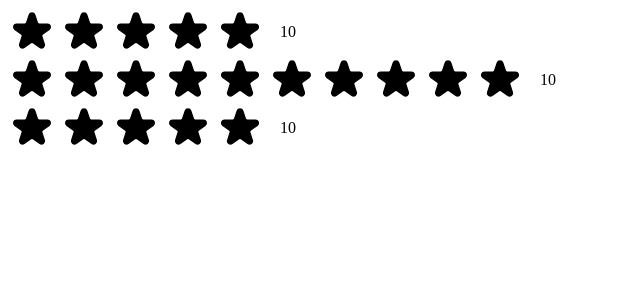
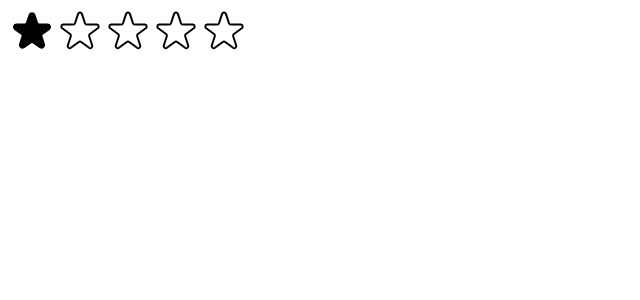
Before and after one commit to Ifeoluwa-cloud/usepopcorn, a React (Create React App) app: page / in a window 1280 px wide. Shown: the top 300 px of the page, without its empty margins (0-640 px from the left). Built offline with nearby package versions, Linux system fonts and the light colour scheme.

Commit message:
Initialized starRating Components

```diff
--- a/src/StarRating.js
+++ b/src/StarRating.js
@@ -1,3 +1,5 @@
+import { useState } from "react";
+
 const containerStyle = {
     display: 'flex',
     alignItems: 'center',
@@ -6,7 +8,6 @@
 
 const starContainerStyle = {
     display: 'flex',
-    gap: '4px'
 };
 
 const textStyle = {
@@ -15,15 +16,27 @@
 };
 
 export default function StarRating({ maxRating = 5 }) {
+    const [rating, setRating] = useState(1);
+    const [tempRating,  setTempRating] = useState(0);
+
+    function handleRating(rating) {
+        setRating(rating);
+    }
 
     return(
         <div style={containerStyle}>
             <div style={starContainerStyle}>
                 {Array.from({ length: maxRating }, (_, i) => (
-                    <Star key={i} />
+                    <Star
+                        key={i}
+                        full={tempRating ? tempRating >= i + 1 : rating >= i + 1}
+                        onRate={()  => handleRating( i + 1 )}
+                        onMoverIn={() => setTempRating(i+1)}
+                        onMoverOut={() => setTempRating(0)}
+                    />
                 ))}
             </div>
-            <p style={textStyle}>10</p>
+            <p style={textStyle}>{tempRating || ""}</p>
         </div>
     );
 }
@@ -35,19 +48,38 @@
     cursor: 'pointer'
 }
 
-function Star() {
+function Star({ onRate, full, onMoverIn, onMoverOut }) {
     return(
-        <span role="button" style={starStyle}>
-            <svg
+        <span
+            role="button"
+            style={starStyle}
+            onClick={onRate}
+            onMouseEnter={onMoverIn}
+            onMouseLeave={onMoverOut}
+        >
+            {full ? (<svg
                 xmlns="http://www.w3.org/2000/svg"
                 viewBox="0 0 20 20"
                 fill="#000"
                 stroke="#000"
             >
-                <path
-                    d="M9.049 2.927c.3-.921 1.603-.921 1.902 0l1.07 3.292a1 1 0 00.95.69h3.462c.969 0 1.371 1.24.588 1.81l-2.8 2.034a1 1 0 00-.364 1.118l1.07 3.292c.3.921-.755 1.688-1.54 1.118l-2.8-2.034a1 1 0 00-1.175 0l-2.8 2.034c-.784.57-1.838-.197-1.539-1.118l1.07-3.292a1 1 0 00-.364-1.118L2.98 8.72c-.783-.57-.38-1.81.588-1.81h3.461a1 1 0 00.951-.69l1.07-3.292z"
+                <path d="M9.049 2.927c.3-.921 1.603-.921 1.902 0l1.07 3.292a1 1 0 00.95.69h3.462c.969 0 1.371 1.24.588 1.81l-2.8 2.034a1 1 0 00-.364 1.118l1.07 3.292c.3.921-.755 1.688-1.54 1.118l-2.8-2.034a1 1 0 00-1.175 0l-2.8 2.034c-.784.57-1.838-.197-1.539-1.118l1.07-3.292a1 1 0 00-.364-1.118L2.98 8.72c-.783-.57-.38-1.81.588-1.81h3.461a1 1 0 00.951-.69l1.07-3.292z"
                 />
-            </svg>
+            </svg>) : (
+                <svg
+                    xmlns="http://www.w3.org/2000/svg"
+                    fill="none"
+                    viewBox="0 0 24 24"
+                    stroke="#000"
+                    >
+                    <path
+                        strokeLinecap="round"
+                        strokeLinejoin="round"
+                        strokeWidth="{2}"
+                        d="M11.049 2.927c.3-.921 1.603-.921 1.902 0l1.519 4.674a1 1 0 00.95.69h4.915c.969 0 1.371 1.24.588 1.81l-3.976 2.888a1 1 0 00-.363 1.118l1.518 4.674c.3.922-.755 1.688-1.538 1.118l-3.976-2.888a1 1 0 00-1.176 0l-3.976 2.888c-.783.57-1.838-.197-1.538-1.118l1.518-4.674a1 1 0 00-.363-1.118l-3.976-2.888c-.784-.57-.38-1.81.588-1.81h4.914a1 1 0 00.951-.69l1.519-4.674z"
+                    />
+                </svg>
+            )}
         </span>
     )
 }
@@ -61,18 +93,6 @@
 
 EMPTY STAR
 
-<svg
-  xmlns="http://www.w3.org/2000/svg"
-  fill="none"
-  viewBox="0 0 24 24"
-  stroke="#000"
->
-  <path
-    strokeLinecap="round"
-    strokeLinejoin="round"
-    strokeWidth="{2}"
-    d="M11.049 2.927c.3-.921 1.603-.921 1.902 0l1.519 4.674a1 1 0 00.95.69h4.915c.969 0 1.371 1.24.588 1.81l-3.976 2.888a1 1 0 00-.363 1.118l1.518 4.674c.3.922-.755 1.688-1.538 1.118l-3.976-2.888a1 1 0 00-1.176 0l-3.976 2.888c-.783.57-1.838-.197-1.538-1.118l1.518-4.674a1 1 0 00-.363-1.118l-3.976-2.888c-.784-.57-.38-1.81.588-1.81h4.914a1 1 0 00.951-.69l1.519-4.674z"
-  />
-</svg>
+
 
 */
--- a/src/index.js
+++ b/src/index.js
@@ -10,7 +10,5 @@
   <React.StrictMode>
     {/* <App /> */}
     <StarRating maxRating={5}/>
-    <StarRating maxRating={10}/>
-    <StarRating />
   </React.StrictMode>
 );
```
